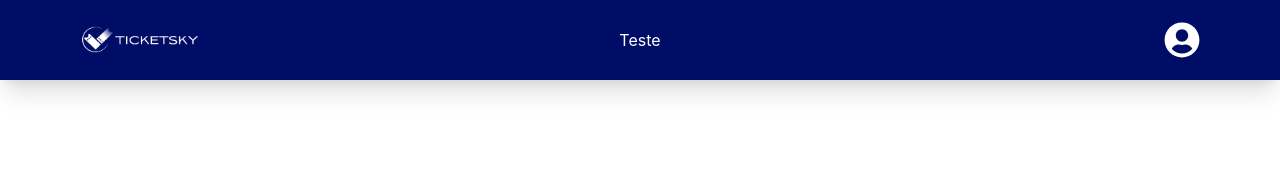
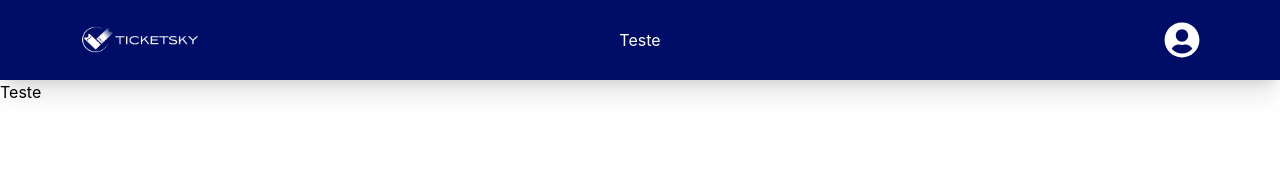
Before and after one commit to GambiarraTech/ticket-sky, a Next.js app: page /playground in a window 1280 px wide. Shown: the top 170 px of the page. Built offline with nearby package versions, Linux system fonts and the light colour scheme.

Commit message:
Update playground.tsx

```diff
--- a/src/pages/playground.tsx
+++ b/src/pages/playground.tsx
@@ -9,11 +9,14 @@ const listaButtons = [
 
 export default function Playground() {
   return (
+    <>
       <Navbar
         backgroundColor="#000D67"
         leftComponent={<Image src="/images/logo-navbar-white.png" alt="TicketSky - Logo" height="120" width="120" />}
         centerComponent={<div style={{ color: '#fff' }}>Teste</div>}
         rightComponent={<IconMenuButton menuButtons={listaButtons} />}
       />
+      <button>Teste</button>
+    </>
   );
 }
```
Lines whose indentation alone changed are shown as unchanged.
